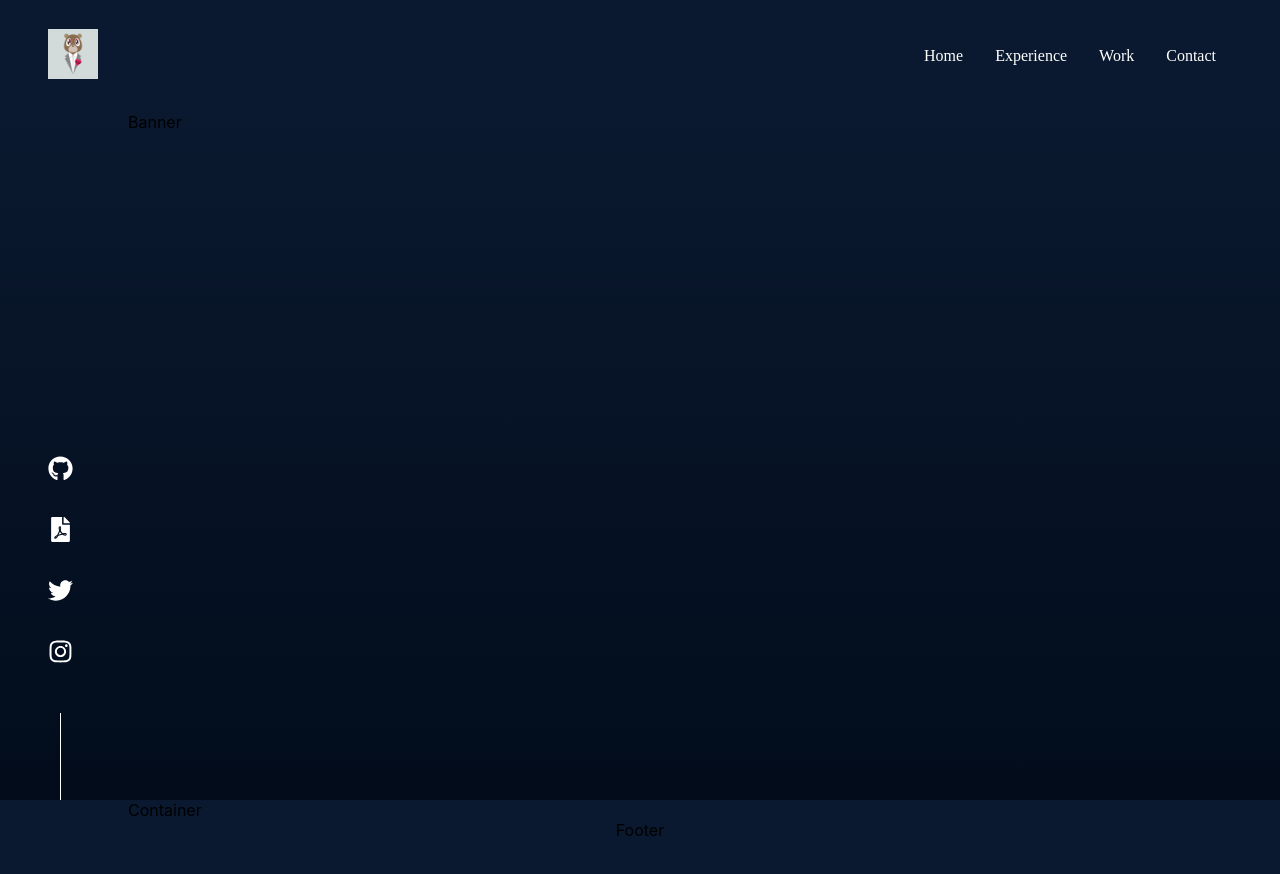
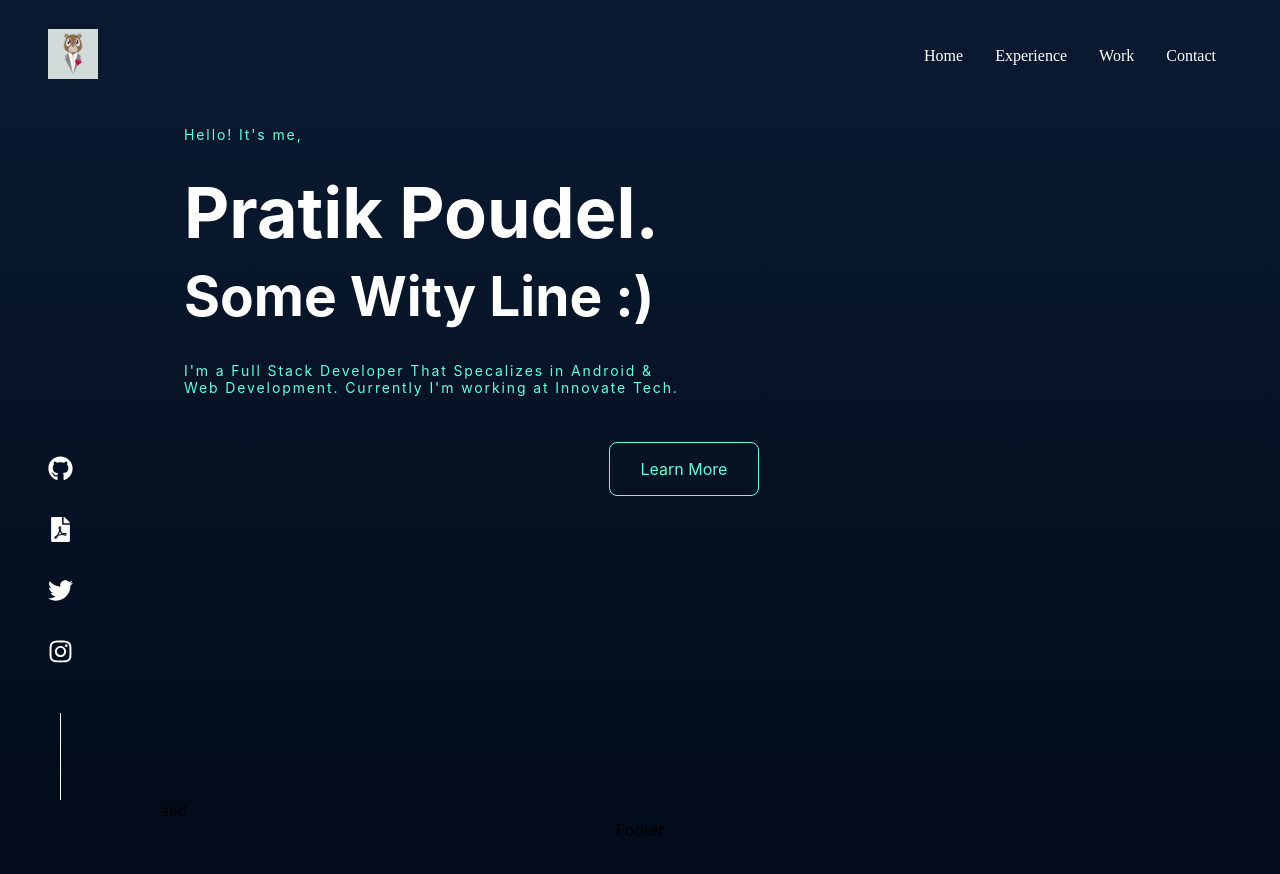
Before and after one commit to iampratik32/PersonalPortfolio, a React (Create React App) app: page / in a window 1280 px wide. Shown: the top 874 px of the page. Built offline with nearby package versions, Linux system fonts and the light colour scheme; a web font is replaced by a local one.

Commit message:
Banner Designed

```diff
--- a/src/App.js
+++ b/src/App.js
@@ -1,7 +1,7 @@
 import { useState } from "react";
 import { BannerContainer, Content, Main } from "./assets/styles";
 import Banner from "./components/Banner";
-import Container from "./components/Container";
+// import Container from "./components/Container";
 import Footer from "./components/Footer";
 import Header from "./components/Header";
 import Sidebar from "./components/Sidebar";
@@ -10,10 +10,10 @@ function App() {
 
   const [menuWidth, setMenuWidth] = useState('0px')
 
-  const closeMenu = () => menuWidth!=='0px' ? setMenuWidth('0px') : undefined
+  const closeMenu = () => menuWidth !== '0px' ? setMenuWidth('0px') : undefined
 
   return (
-    <Main menu={menuWidth!=='0px' ? true : false} onClick={closeMenu}>
+    <Main menu={menuWidth !== '0px' ? true : false} onClick={closeMenu}>
       <Header setMenuWidth={setMenuWidth} menuWidth={menuWidth} />
       <BannerContainer>
         <Sidebar />
@@ -21,7 +21,9 @@ function App() {
           <Banner />
         </Content>
       </BannerContainer>
-      <Container />
+      <Content>
+        asd
+      </Content>
       <Footer />
     </Main>
   );
--- a/src/assets/styles.js
+++ b/src/assets/styles.js
@@ -1,15 +1,16 @@
 const { colors } = require('../config/theme')
 const { default: styled } = require("styled-components");
-const maxWidth = '650px'
+const maxWidth = '1000px'
 
 exports.Main = styled.div`
-    background-color: ${colors.mainColor};
+    background-color: ${colors.containerColor};
     /* background-color: ${props => props.menu ? colors.dimmed : colors.mainColor}; */
     @import url("https://fonts.googleapis.com/css2?family=Sedgwick+Ave&display=swap");
 `
 
 exports.HeaderDiv = styled.div`
     display: flex;
+    background-color: ${colors.mainColor};
     height: 7rem;
 `
 
@@ -36,8 +37,10 @@ exports.HeaderLogo = styled.div`
 
 exports.HeaderMenu = styled.span`
     display: none;
+    transition: opacity 0.4s ease-out;
     padding: 0.5rem;
     cursor: pointer;
+    opacity: ${p => p.visible ? 1 : 0};
     @media(max-width: ${maxWidth}){
         display: block;
     }
@@ -96,24 +99,61 @@ exports.MenuSidebarItem = styled.a`
 
 exports.MenuSideBarIcon = styled.span`
     position: absolute;
-    top: 1rem;
+    top: 2rem;
     cursor: pointer;
     right: 1rem;
+    opacity: ${p => p.visible ? 1 : 0};
+    transition: opacity 0.4s ease-out;
 `
 
 
 exports.BannerContainer = styled.div`
     display: flex;
     background: ${colors.bannerGradient};
-    /* background-color: ${colors.mainColor}; */
     height: calc(100vh - 7rem);
 `
 
 exports.Content = styled.div`
     flex: 1 0 auto;
-    margin-left: 8rem;
+    flex-direction: column;
+    margin-left: 10rem;
+    margin-right: 10rem;
     @media(max-width: ${maxWidth}){
         margin-left: 1rem;
+        margin-right: 1rem;
+    }
+`
+
+exports.VSpacer = styled.div`
+    height: ${p => p.height ? p.height : '1rem'};
+`
+
+exports.ParText = styled.p`
+    letter-spacing: 0.05cm;
+    font-size: ${props => props.size ? props.size : '14px'};
+    color: ${props => props.color ? props.color : colors.textColor};
+`
+
+exports.HeaderText = styled.span`
+    font-size: ${props => props.size ? props.size : '36px'};
+    font-weight: bolder;
+    text-align: justify;
+    text-justify: inter-word;
+    color: ${props => props.color ? props.color : colors.textColor};
+    /* @media(max-width: ${maxWidth}){
+        font-size: clamp(40px, 7vw, 40px);
+    } */
+`
+
+exports.BannerWrapper = styled.div`
+    display: flex;
+    flex-direction: column;
+    width: calc(100vw - 17.5rem);
+    flex-wrap: wrap-reverse;
+    margin-left: 1.5rem;
+    @media(max-width: ${maxWidth}){
+        margin-left: 0rem;
+        width: calc(100vw - 3rem);
     }
 `
 
@@ -147,13 +187,31 @@ exports.VLine = styled.div`
     border-left: 1px solid white;
 `
 
-exports.MainContainer = styled.div`
-    margin-left: 8rem;
-    margin-right: 8rem;
-`
+// exports.MainContainer = styled.div`
+//     margin-left: 8rem;
+//     margin-right: 8rem;
+// `
 
 exports.FooterDiv = styled.div`
-    /* background-color: cornsilk; */
     height: 4rem;
+    background-color: ${colors.containerColor};
     text-align: center;
 `
+exports.Button = styled.span`
+    border: 1px solid ${colors.textColor};
+    width: 100px;
+    text-align: center;
+    align-self: center;
+    border-radius: 0.5rem;
+    padding-top: 1rem;
+    user-select: none;
+    padding-bottom: 1rem;
+    cursor: pointer;
+    :hover{
+        background: rgba(100,255,218,0.1);
+        transition: 0.2s ease-in-out;
+    }
+    padding-left: 1.5rem;
+    padding-right: 1.5rem;
+    color: ${colors.textColor};
+`
--- a/src/components/Banner.js
+++ b/src/components/Banner.js
@@ -1,7 +1,22 @@
 import React from 'react';
+import { HeaderText, BannerWrapper, ParText, VSpacer, Button } from '../assets/styles';
+import { colors } from '../config/theme';
 
 function Banner() {
-  return <div>Banner</div>;
+  return (
+    <BannerWrapper>
+      <ParText>Hello! It's me,</ParText>
+      <VSpacer height={'0.8rem'} />
+      <HeaderText color={colors.white} size={'clamp(40px, 7vw, 70px)'}>Pratik Poudel.</HeaderText>
+      <VSpacer height={'0.5rem'} />
+      <HeaderText color={colors.white} size={'clamp(40px, 7vw, 55px)'}>Some Wity Line :)</HeaderText>
+      <VSpacer height={'1.2rem'} />
+      <ParText>I'm a Full Stack Developer That Specalizes in Android & <br/>Web Development. Currently I'm working at Innovate Tech.</ParText>
+      <VSpacer height={'2rem'} />
+      <Button>Learn More</Button>
+      <VSpacer height={'0.5rem'} />
+    </BannerWrapper>
+  )
 }
 
 export default Banner;
--- a/src/components/Header.js
+++ b/src/components/Header.js
@@ -11,17 +11,17 @@ function Header({ menuWidth, setMenuWidth }) {
   return (
     <HeaderDiv>
       <HeaderContent>
-        <HeaderLogo><img alt='Logo' src={Avatar} width={50} height={50}/></HeaderLogo>
+        <HeaderLogo><img alt='Logo' src={Avatar} width={50} height={50} /></HeaderLogo>
         <HeaderMain>
           <HeaderItem href='/'>Home</HeaderItem>
           <HeaderItem href='#'>Experience</HeaderItem>
           <HeaderItem href='#'>Work</HeaderItem>
           <HeaderItem href='#'>Contact</HeaderItem>
-          <HeaderMenu onClick={toogleMenu}><FaBars color='#fff' size={22} /></HeaderMenu>
+          <HeaderMenu visible={menuWidth === '0px' ? true : false} onClick={toogleMenu}><FaBars color='#fff' size={22} /></HeaderMenu>
         </HeaderMain>
       </HeaderContent>
       <MenuSidebar width={menuWidth}>
-        <MenuSideBarIcon><IoMdClose color='#fff' size={40} onClick={toogleMenu} /></MenuSideBarIcon>
+        <MenuSideBarIcon visible={menuWidth !== '0px' ? true : false}><IoMdClose color='#fff' size={40} onClick={toogleMenu} /></MenuSideBarIcon>
         <MenuSidebarItem href='/'>Home</MenuSidebarItem>
         <MenuSidebarItem href='#'>Experience</MenuSidebarItem>
         <MenuSidebarItem href='#'>Work</MenuSidebarItem>
--- a/src/config/theme.js
+++ b/src/config/theme.js
@@ -5,5 +5,7 @@ export const colors = {
     mainColor: '#0a192f',
     menuColor: 'rgba(2,12,27,0.7)',
     dimmed: '#757575',
-    bannerGradient: 'linear-gradient(#0a192f,#020c1b)'
+    containerColor: '#020c1b',
+    bannerGradient: 'linear-gradient(#0a192f,#020c1b)',
+    textColor: '#64ffda',
 }
```
